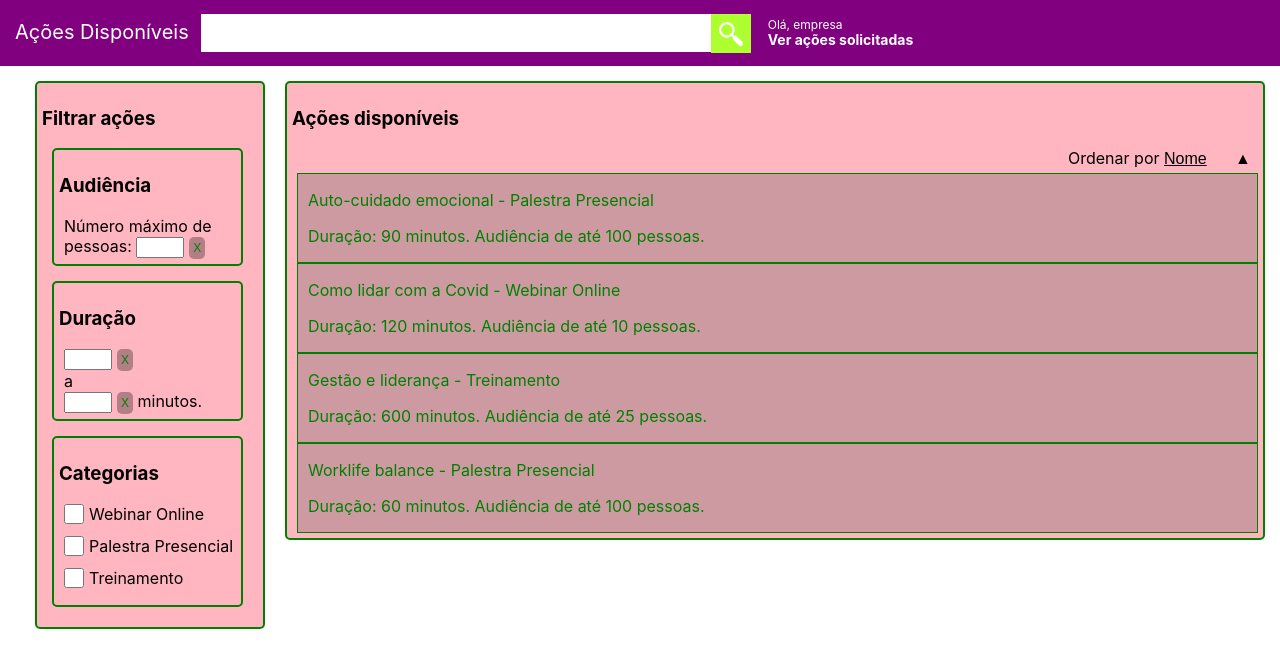
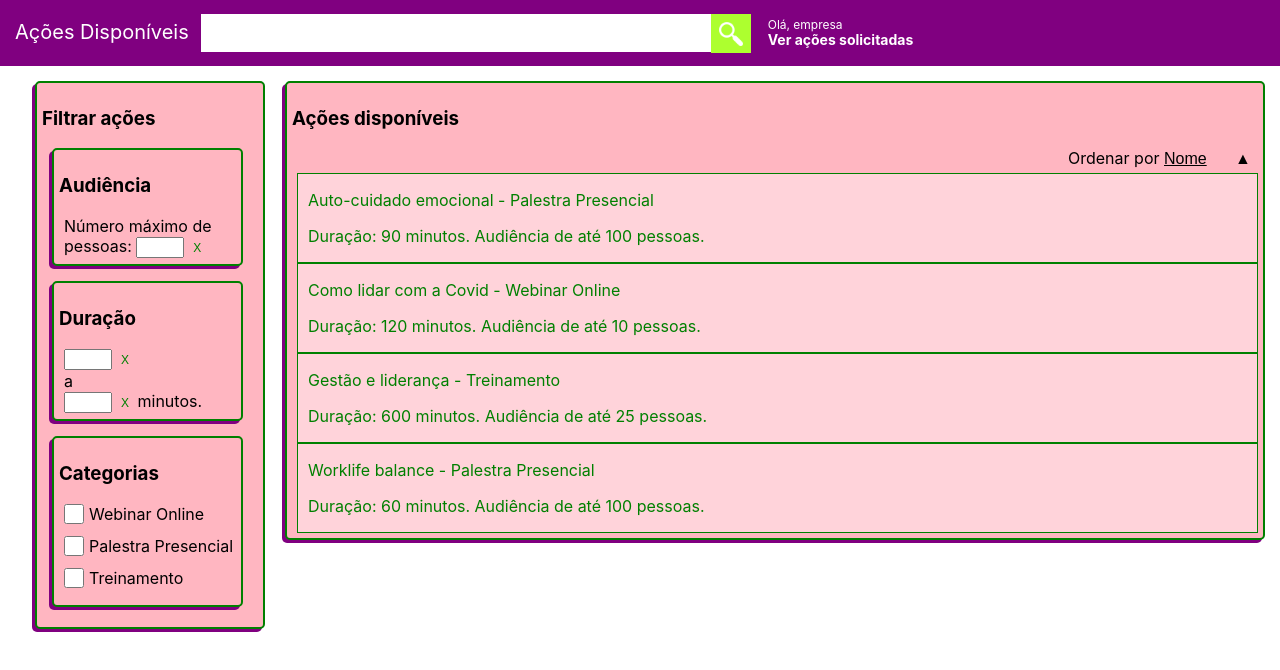
Before and after one commit to pedroqueiroga/moodar-selecao, a React (Create React App) app: page /search in a window 1280 px wide. Shown: the top 670 px of the page. Built offline with nearby package versions, Linux system fonts and the light colour scheme.

Commit message:
Beautiful shadows

```diff
--- a/src/components/ActionList/ActionList.module.css
+++ b/src/components/ActionList/ActionList.module.css
@@ -2,15 +2,15 @@
     padding-left: 10px;
     border: 1px solid;
     border-color: green;
-    background-color: rgba(90, 90, 90, 0.3);
+    background-color: rgba(255,255,255, 0.4);
 }
 
 .item:hover {
-    background-color: rgba(90, 90, 90, 0.2);
+    background-color: rgba(255, 255, 255, 0.2);
 }
 
 .item:active {
-    background-color: rgba(90, 90, 90, 0.1);
+    background-color: rgba(255, 255, 255, 0.1);
 }
 
 .list {
--- a/src/components/Box/Box.module.css
+++ b/src/components/Box/Box.module.css
@@ -4,6 +4,12 @@
     background-color: lightpink;
     padding: 5px 5px 5px 5px;
     margin: 15px 15px 15px 5px;
+    box-shadow: -3px 3px purple;
+}
+
+.body:hover {
+    box-shadow: -2px 2px purple;
+    transform: translate(-1px, 1px);
 }
 
 .children {
--- a/src/components/SearchPage/FilterBox/FilterBox.module.css
+++ b/src/components/SearchPage/FilterBox/FilterBox.module.css
@@ -1,5 +1,9 @@
 .inputNumber {
     width: 40px;
+}
+
+.inputNumber:focus {
+    outline: 1px solid green;
 }
 
 .cleanFilter {
@@ -8,18 +12,18 @@
     padding: 4px;
     border: none!important;
     border-radius: 5px;
-    background-color: rgba(0,0,0,0.3);
+    background-color: rgba(0,0,0,0.0);
     outline: none!important;
     color: green;
 }
 
 .cleanFilter:hover {
-    background-color: rgba(0,0,0,0.2);
+    background-color: rgba(0,0,0,0.1);
     cursor: pointer;
 }
 
 .cleanFilter:active {
-    background-color: rgba(0,0,0,0.1);
+    background-color: rgba(0,0,0,0.2);
 }
 
 .checkboxContainer {
@@ -33,7 +37,6 @@
     -ms-user-select: none;
     user-select: none;
 }
-
 
 .checkboxContainer input {
     cursor: pointer;
```
